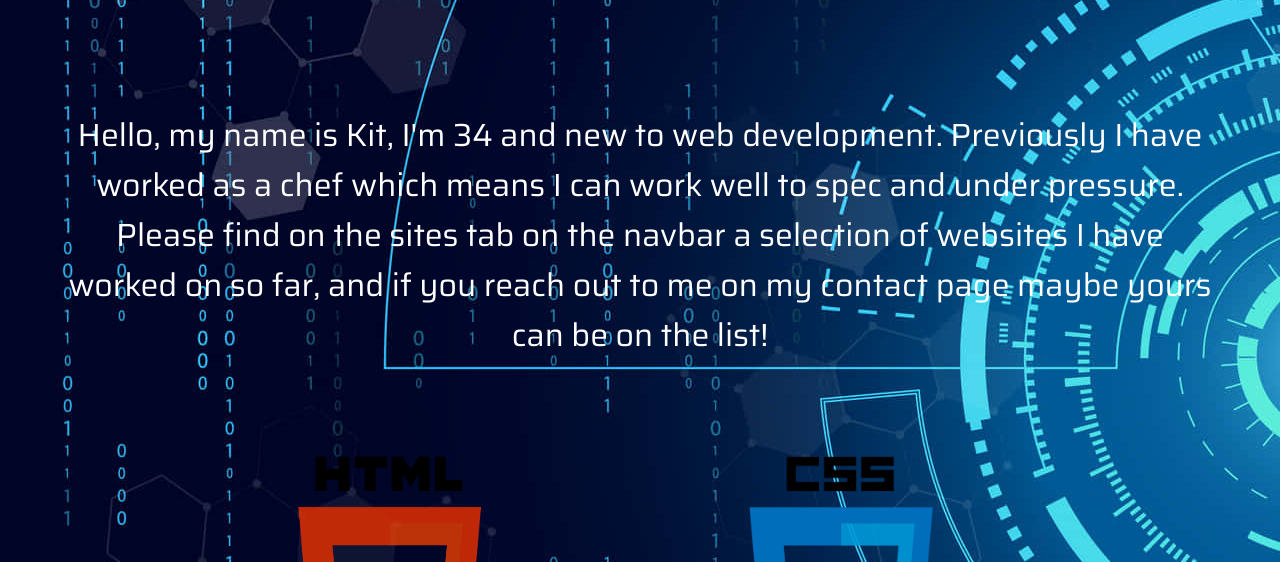
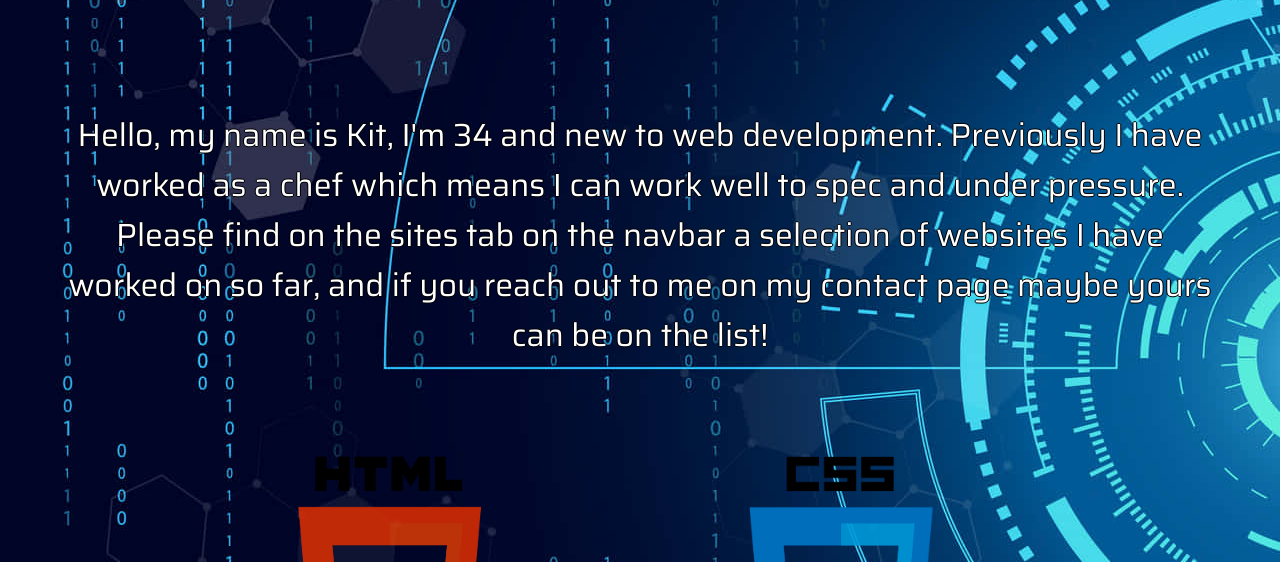
Before and after one commit to KitCrinson/kitsportfolio, a plain HTML site: page index.html in a window 1280 px wide. Shown: the part 238-800 px from the top of the page. Drawn offline with Linux system fonts and the light colour scheme.

Commit message:
Add files via upload

```diff
--- a/portfolio.css
+++ b/portfolio.css
@@ -64,7 +64,9 @@ a:hover{color: white;}
 }
 @media screen and (min-width: 1024px)
 {
-.p1{font-size: xx-large;border: 80px solid transparent;}
+.p1{font-size: xx-large;border: 80px solid transparent;
+text-shadow: -1px 0 black, 0 1px black, 1px 0 black, 0 -1px black;
+}
 .navbar a{ font-size: 30px;}
 .h1{
     font-size:80px;}
```
